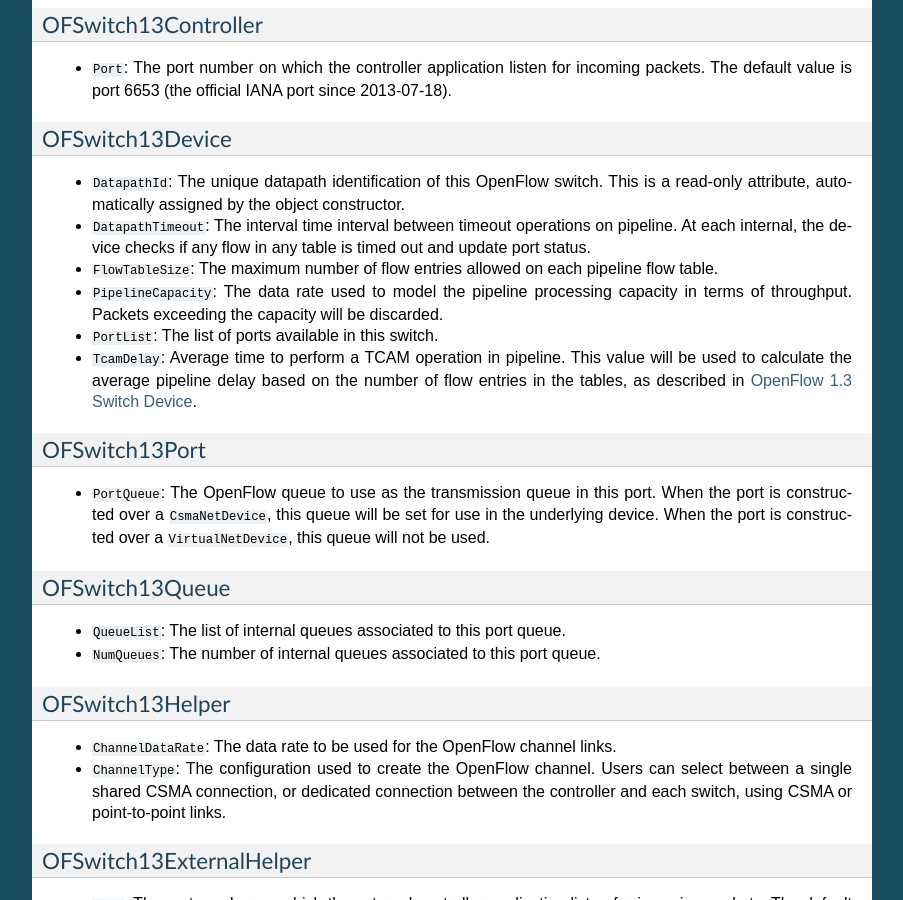
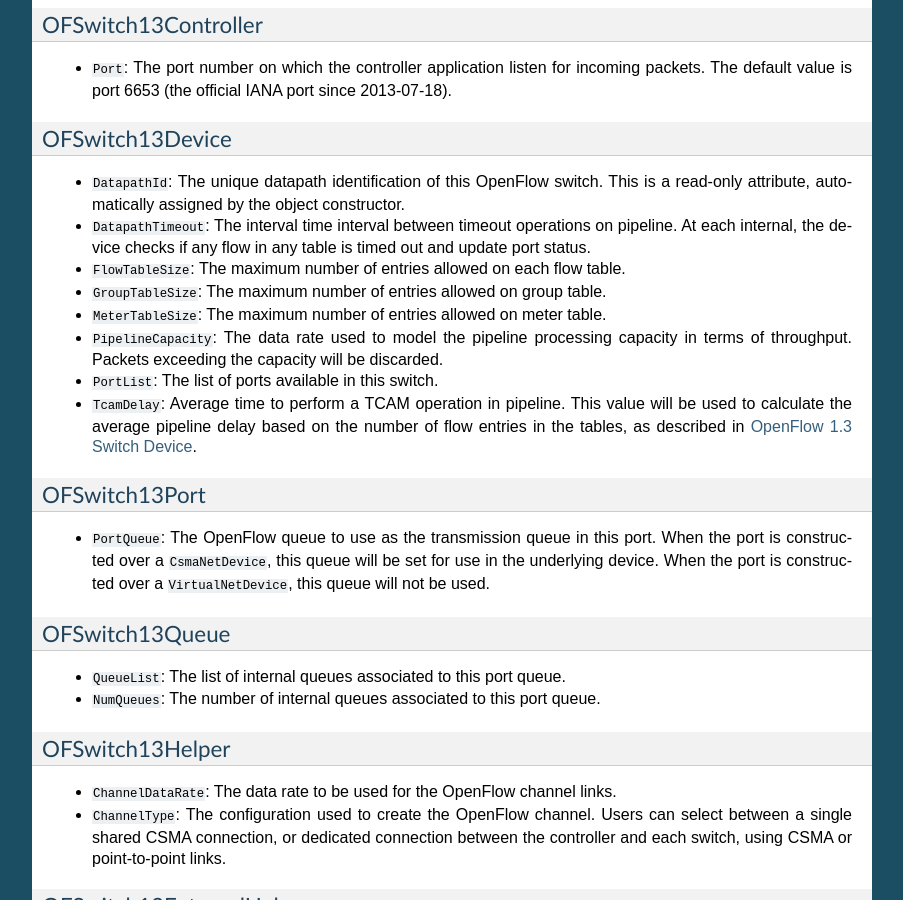
Before and after one commit to ljerezchaves/ofswitch13, a Sphinx documentation site: the page built from doc/source/ofswitch13-usage.rst, in a window 1280 px wide and 900 px high, scrolled down 4882 px. Shown: the whole window, without its empty margins (198-1101 px from the left). Built offline with Sphinx 7.4.7, drawn with Linux system fonts in a browser that asks for light colours; formulas are drawn with MathJax 3.

Commit message:
Including the OFSwitch13Device::GroupTableSize and MeterTableSize attributes, allowing users to define the maximum number of entries on pipeline tables.

```diff
--- a/doc/source/ofswitch13-usage.rst
+++ b/doc/source/ofswitch13-usage.rst
@@ -345,8 +345,11 @@
   pipeline. At each internal, the device checks if any flow in any table is
   timed out and update port status.
 
-* ``FlowTableSize``: The maximum number of flow entries allowed on each
-  pipeline flow table.
+* ``FlowTableSize``: The maximum number of entries allowed on each flow table.
+
+* ``GroupTableSize``: The maximum number of entries allowed on group table.
+
+* ``MeterTableSize``: The maximum number of entries allowed on meter table.
 
 * ``PipelineCapacity``: The data rate used to model the pipeline processing
   capacity in terms of throughput. Packets exceeding the capacity will be
```
Also changed, not shown: 3 other files.
